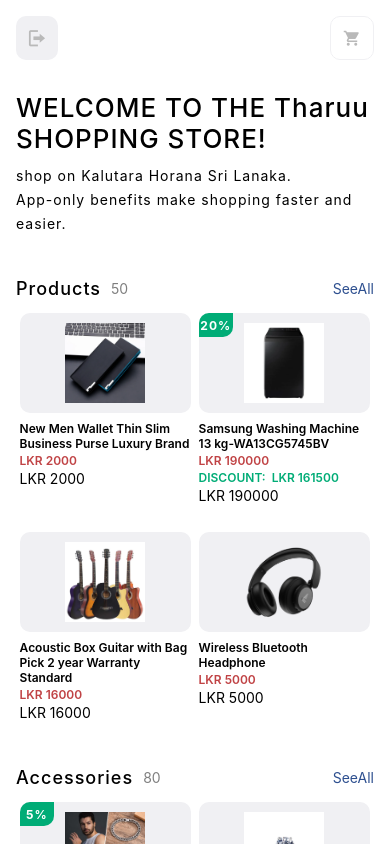
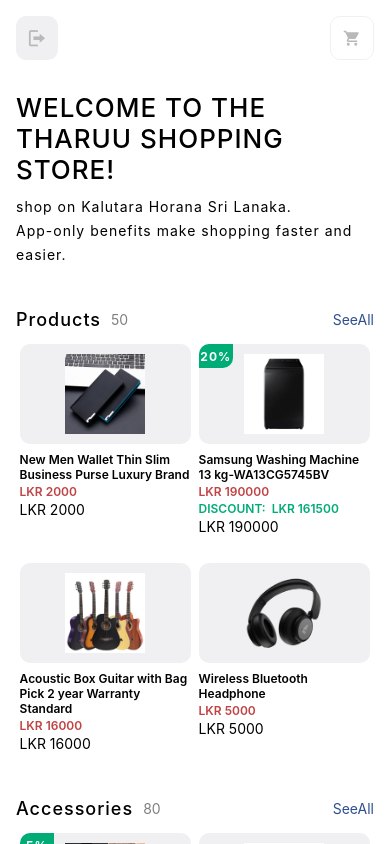
Before and after one commit to Tharuu9/React-Native_Shopping_Center_App, a React Native app: screen /Home in a window 390 px wide. Built offline with nearby package versions, Linux system fonts and the light colour scheme.

Commit message:
initial updated

```diff
--- a/src/components/screens/Home.tsx
+++ b/src/components/screens/Home.tsx
@@ -243,7 +243,7 @@
               letterSpacing: 1,
               marginBottom: 10,
             }}>
-            WELCOME TO THE Tharuu SHOPPING STORE!
+            WELCOME TO THE THARUU SHOPPING STORE!
           </Text>
           <Text
             style={{
--- a/src/components/screens/SignUp.tsx
+++ b/src/components/screens/SignUp.tsx
@@ -152,7 +152,7 @@
               }}
               keyboardType="numeric"
               placeholderTextColor="#000"
-              placeholder="Enater Your Phone Number"
+              placeholder="Enter Your Phone Number"
             />
           </View>
           <View
--- a/src/components/screens/WelcomePage.tsx
+++ b/src/components/screens/WelcomePage.tsx
@@ -36,7 +36,7 @@
             width: '90%',
             marginTop: '10%',
           }}>
-          Welcome to WISHAL SHOPPING STORE Explore and buy a variety of shopping
+          Welcome to THARUU SHOPPING STORE Explore and buy a variety of shopping
           products.
           {'\n'}
           Enjoy your shopping experience with us!
```
Also changed, not shown: src/components/database/images/login/logo.png.
